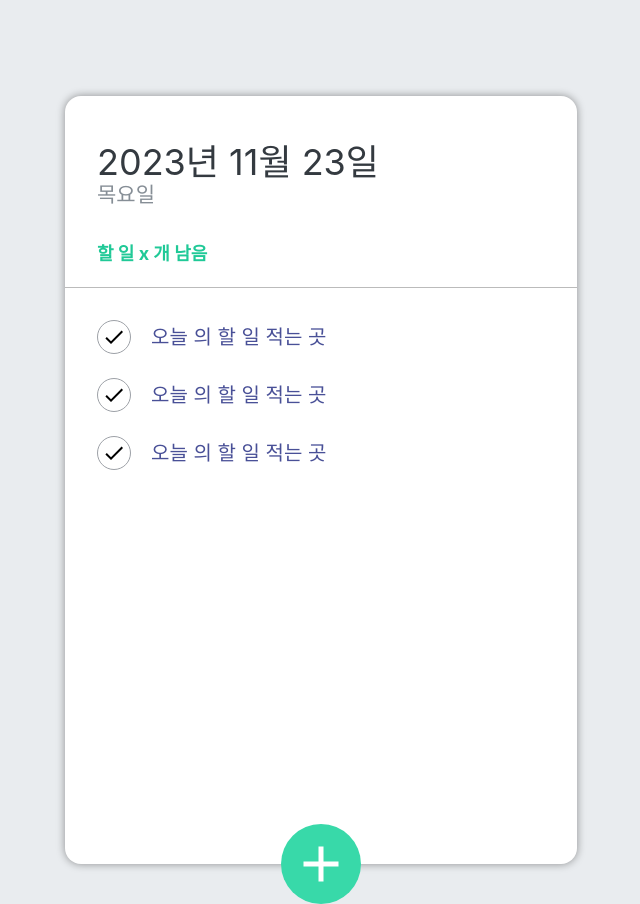
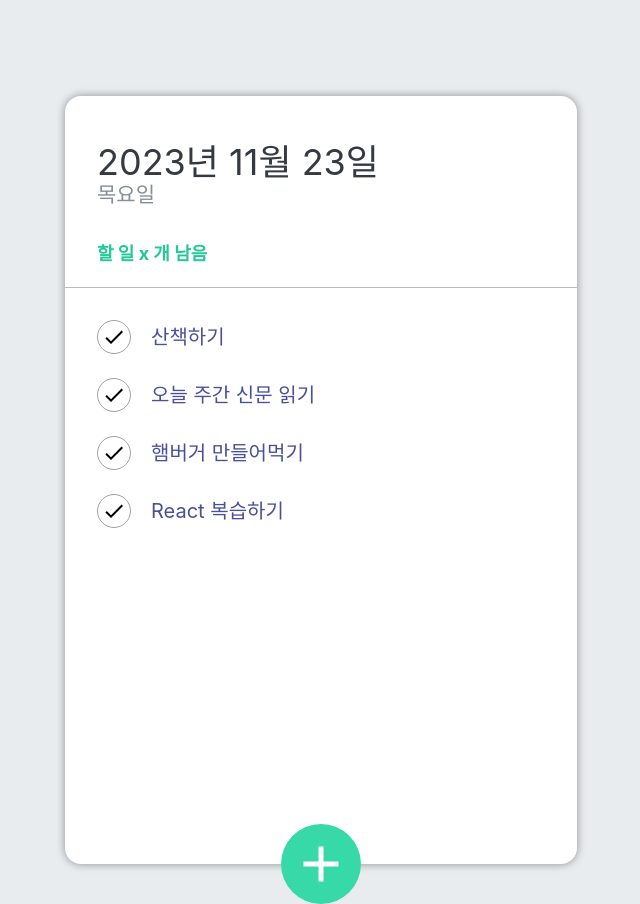
Before and after one commit to world421/react-todo-app, a React (Create React App) app: page / in a window 1280 px wide. Shown: the whole page, without its empty margins (319-959 px from the left). Built offline with nearby package versions, Linux system fonts and the light colour scheme.

Commit message:
할 일 삭제 기능 완료

```diff
--- a/src/components/TodoInput.js
+++ b/src/components/TodoInput.js
@@ -4,23 +4,47 @@ import cn from 'classnames';
 
 import './scss/TodoInput.scss';
 
-const TodoInput = () => {
+const TodoInput = ({ addTodo }) => {
   //입력창이 열리는 여부를 표현하는 상태값
   const [open, setOpen] = useState(false);
+
+  // 할 일 입력창에 입력한 내용을 표현하는 상태값
+  const [todoText, setTodoText] = useState('');
 
   // + 버튼 클릭시 이벤트
   const onToggle = () => {
     setOpen(!open); // 굳이 true로 줄 필요없고
   };
 
+  //input change 이벤트 핸들러
+  const todoChangeHandler = (e) => {
+    setTodoText(e.target.value);
+  };
+
+  //submit 이벤트 핸들러
+  const submitHandler = (e) => {
+    e.preventDefalut(); // 태그의 기본 기능 제한 (submit 막기)
+
+    // 부모 컴포넌트가 전달한 함수의 매개값으로 입력값 넘기기.
+    addTodo(todoText);
+
+    // 입력이 끝나면 입력창 비우기
+    setTodoText('');
+  };
+
   return (
     <>
       {open && ( // open true
         <div className='form-wrapper'>
-          <form className='insert-form'>
+          <form
+            className='insert-form'
+            onSubmit={submitHandler}
+          >
             <input
               type='text'
               placeholder='할 일을 입력 후 , Enter를 누르세요!'
+              onChange={todoChangeHandler}
+              value={todoText}
             />
           </form>
         </div>
--- a/src/components/TodoItem.js
+++ b/src/components/TodoItem.js
@@ -2,14 +2,18 @@ import React from 'react';
 import { MdDelete, MdDone } from 'react-icons/md';
 import './scss/TodoItem.scss';
 
-const TodoItem = () => {
+const TodoItem = ({ item, remove }) => {
+  const { id, title, done } = item;
   return (
     <li className='todo-list-item'>
       <div className='check-circle'>
         <MdDone />
       </div>
-      <span className='text'> 오늘 의 할 일 적는 곳 </span>
-      <div className='remove'>
+      <span className='text'>{title}</span>
+      <div
+        className='remove'
+        onClick={() => remove(id)}
+      >
         <MdDelete />
       </div>
     </li>
--- a/src/components/TodoMain.js
+++ b/src/components/TodoMain.js
@@ -2,12 +2,16 @@ import React from 'react';
 import TodoItem from './TodoItem';
 import './scss/TodoMain.scss';
 
-const TodoMain = () => {
+const TodoMain = ({ todoList, remove }) => {
   return (
     <ul className='todo-list'>
-      <TodoItem />
-      <TodoItem />
-      <TodoItem />
+      {todoList.map((todo) => (
+        <TodoItem
+          key={todo.id}
+          item={todo}
+          remove={remove}
+        />
+      ))}
     </ul>
   );
 };
--- a/src/components/TodoTemplate.js
+++ b/src/components/TodoTemplate.js
@@ -1,15 +1,83 @@
-import React from 'react';
+import React, { useState } from 'react';
 import TodoInput from './TodoInput';
 import TodoMain from './TodoMain';
 import TodoHeader from './TodoHeader';
 import './scss/TodoTemplate.scss';
+import { TodayTwoTone } from '@mui/icons-material';
 
 const TodoTemplate = () => {
+  // 서버에 할 일 목록 (json) 을 요청(fetch) 해서 받아와야 함.
+
+  // todos 배열을 상태 관리
+
+  const [todos, setTodos] = useState([
+    {
+      id: 1,
+      title: '산책하기',
+      done: true,
+    },
+    {
+      id: 2,
+      title: '오늘 주간 신문 읽기',
+      done: true,
+    },
+    {
+      id: 3,
+      title: '햄버거 만들어먹기',
+      done: false,
+    },
+    {
+      id: 4,
+      title: 'React 복습하기',
+      done: false,
+    },
+  ]);
+
+  // id값 시퀀스 함수
+  const makeNewId = () => {
+    if (todos.length === 0) return 1;
+    return todos[todos.length - 1].id + 1; // 맨 마지막 할일 객체의 id보다 하나 크게
+  };
+
+  /**
+   todoInput에게 todoText를 받아오는 함수
+   자식 컴포넌트가 부모컴프넌트에게 데이터를 전달 할 때는
+   일반 props사용이 불가능.
+   부모 컴포넌트에서 함수를 선언 (매개변수 꼭 선언 ) -> props로 함수를 전달
+   자식 컴포넌트에서 전달받은 함수를 호출하면서 매개값으로 데이터를 전달.
+
+   */
+
+  const addTodo = (todoText) => {
+    const newTodo = {
+      id: makeNewId(),
+      title: todoText,
+      done: false,
+    }; // fetch를 이용해서 백엔드에 insert 요청 보내야됨.
+
+    // todos.push(newTodo); (x) ->useState 변수는 setter로 변경
+    // setTodos(newTodo); (x)
+    // react의 상태변수는 불변성 (immutable) 을 가지기 때문에
+    // 기존 상태에서 변경은 불가능 - > 새로운 상태로 만들어서 변경해야 한다.
+    setTodos((oldTodos) => {
+      // 가장 최신의 상태
+      return [...oldTodos, newTodo]; // 배열로 갈아끼워야함 !
+    });
+  };
+
+  // 할 일 삭제 처리 함수
+  const removeTodo = (id) => {
+    // 주어진 배열의 값들을 순회하여 조건에 맞는 요소들만 모아서 새로운 배열로 리턴.
+    setTodos(todos.filter((todo)=> todo.id !== id));
+  };
   return (
     <div className='TodoTemplate'>
       <TodoHeader />
-      <TodoMain />
-      <TodoInput />
+      <TodoMain
+        todoList={todos}
+        remove={removeTodo}
+      />
+      <TodoInput addTodo={addTodo} />
     </div>
   );
 };
```
